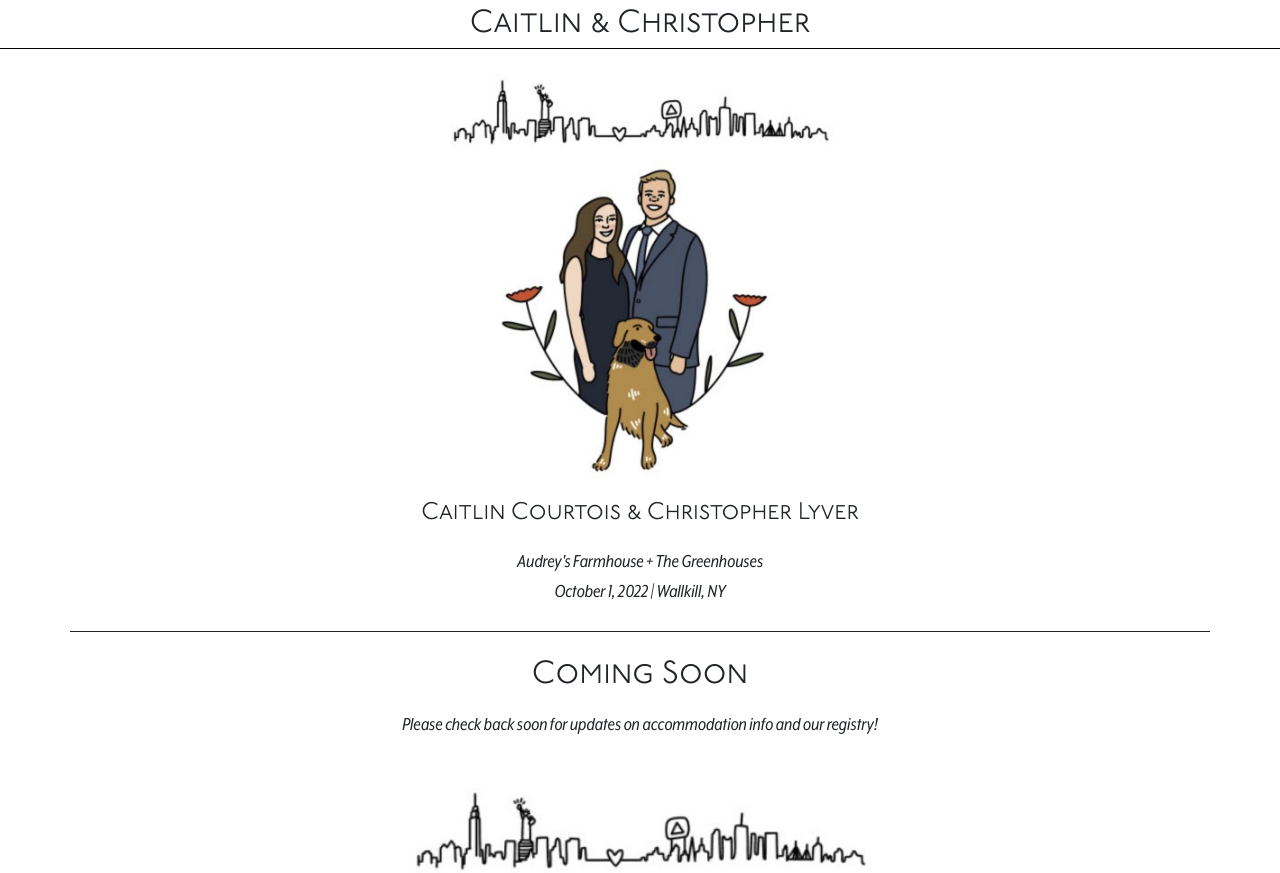
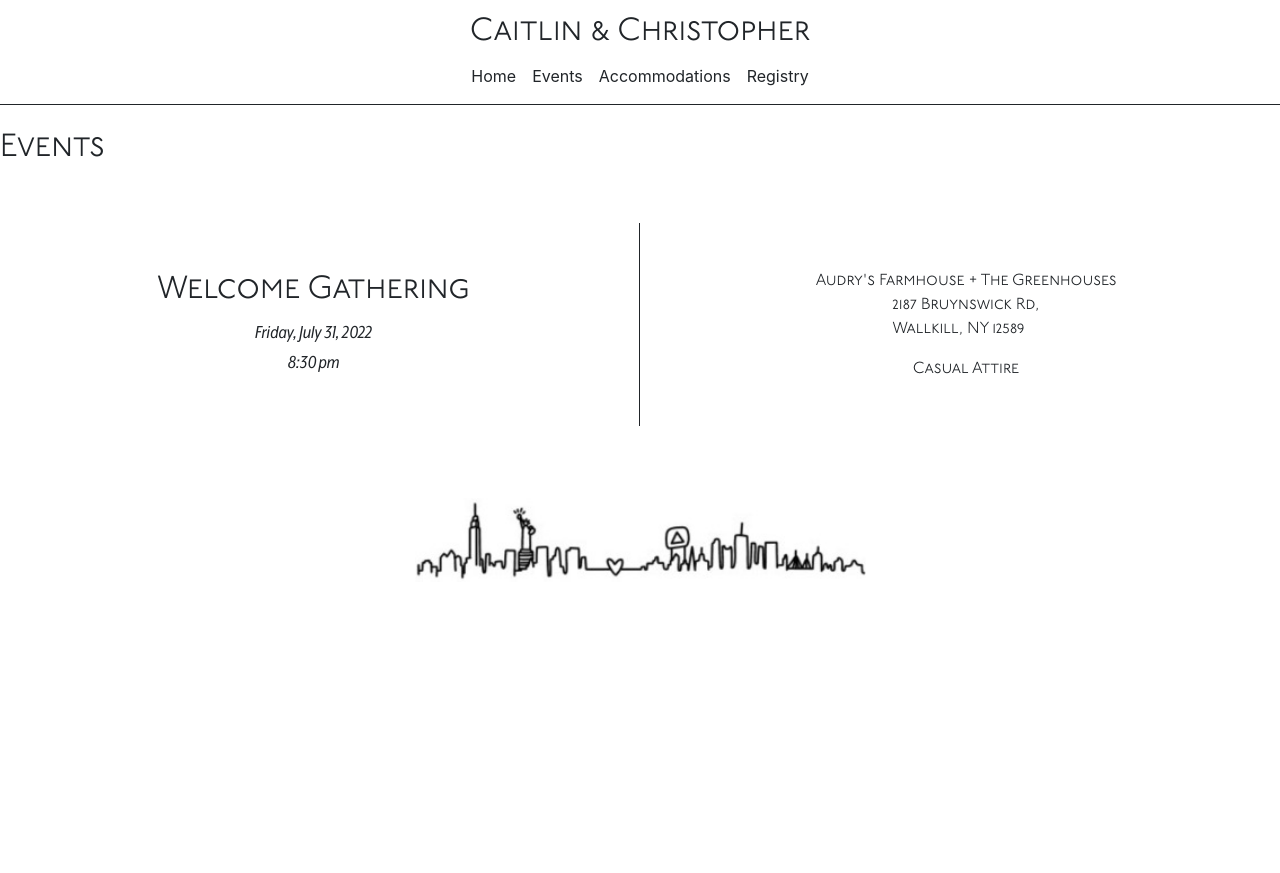
Before and after one commit to tlyver/chris-and-cait-web, a React (Create React App) app: page /events in a window 1280 px wide. After the commit the page ends 800 px from the top, so only its background shows below. Built offline with nearby package versions, Linux system fonts and the light colour scheme.

Commit message:
Navbar and router!

```diff
--- a/package.json
+++ b/package.json
@@ -9,6 +9,7 @@
     "bootstrap": "^5.1.3",
     "react": "^17.0.2",
     "react-dom": "^17.0.2",
+    "react-router-dom": "^6.2.2",
     "react-scripts": "4.0.3",
     "web-vitals": "^1.1.2"
   },
--- a/src/App.js
+++ b/src/App.js
@@ -1,16 +1,12 @@
 import './App.scss';
 import './Global.scss';
 import './fonts.scss';
-import Banner from './Banner.js';
 import Body from './Body.js';
-import Footer from './Footer.js';
 
 function App() {
   return (
     <div className="App d-flex flex-column">
-      <Banner />
       <Body />
-      <Footer />
     </div>
   );
 }
--- a/src/Banner.js
+++ b/src/Banner.js
@@ -1,18 +1,50 @@
 import React from 'react';
+import { Link } from "react-router-dom";
+import {NavLink} from 'react-router-dom'
 import './Banner.scss';
 
 class Banner extends React.Component {
   render() {
     return (
-      <div class="banner sticky-top bg-white">
-        <div class="justify-content-center">
+        <nav class="navbar navbar-expand sticky-top bg-white d-flex flex-direction--column">
           <div class="page-title underground">
             Caitlin & Christopher
           </div>
-        </div>
-      </div>
-
+          <div class="" id="navbarNav">
+            <ul class="navbar-nav">
+              <li class="nav-item">
+                <a class="nav-link link-dark" href="/">Home</a>
+              </li>
+              <li class="nav-item">
+                <a class="nav-link link-dark" href="/events">Events</a>
+              </li>
+              <li class="nav-item">
+                <a class="nav-link link-dark" href="/accommodations">Accommodations</a>
+              </li>
+              <li class="nav-item">
+                <a class="nav-link link-dark" href="/registry">Registry</a>
+              </li>
+            </ul>
+          </div>
+        </nav>
     )
   }
 }
 export default Banner;
+
+
+// <div class="banner sticky-top bg-white">
+//   <div class="justify-content-center">
+//     <div class="page-title underground">
+//       Caitlin & Christopher
+//     </div>
+//   </div>
+//   <nav
+//     style={{ paddingBottom: "0.5rem" }}
+//   >
+//     <Link to="/">Home</Link> |{" "}
+//     <Link to="/events">Events</Link> |{" "}
+//     <Link to="/accommodations">Accommodations</Link> |{" "}
+//     <Link to="/registry">Registry</Link>
+//   </nav>
+// </div>
--- a/src/Banner.scss
+++ b/src/Banner.scss
@@ -16,3 +16,7 @@
   padding: 0 0.5rem;
   border-bottom: 1px solid #000;
 }
+
+.active {
+  text-decoration: underline;
+}
--- a/src/Body.js
+++ b/src/Body.js
@@ -42,48 +42,6 @@ class Body extends React.Component {
           </div>
         </div>
         {/*
-          <div class="row row-cols-1 row-cols-xl-2 mt-4 mb-5">
-            <div class="col d-flex align-items-center justify-content-center border-right">
-              <h2>Oct. 01 2022</h2>
-            </div>
-            <div class="col d-flex flex-column align-items-center justify-content-center">
-              <h3>Audry's Farmhouse + The Greenhouses</h3>
-              <div class="d-flex flex-column address">
-                <div>
-                  2187 Bruynswick Rd,
-                </div>
-                <div>
-                  Wallkill, NY 12589
-                </div>
-              </div>
-            </div>
-          </div>
-
-          <div class="row mt-5 pt-5 border-top" id="accommodations">
-            <div class="col">
-              <h2>Accommodations</h2>
-              <div class="text-left">
-                Our wedding will be in Wallkill, NY which is about 15 miles north west of Newburgh.
-                Although there is limited availability at Audry's Farmhouse + The Greenhouses,
-                if you decide to spend the night after the reception, we have visited and recommend
-                the hotels listed below. We were unable to secure blocks at each of these hotels,
-                but booking a room online or over the phone would be the best option.
-              </div>
-              <div class="text-left pt-3">
-                <h5>Tin Brook Bed & Breakfast</h5>
-                <div>
-                  The Tin Brook Bed and Breakfast provides beautiful rooms and reasonable rates for
-                  all travelers. Set in a historic 1790s home we offer six private rooms all with
-                  private bathrooms. There is a country gift store on site and a hot breakfast
-                  is available daily.
-                </div>
-                <div>
-                  <div>Phone: 914.826.7720</div>
-                  <div>Address: 190 Read Ave</div>
-                </div>
-              </div>
-            </div>
-          </div>
 
           <div class="row mt-5 pt-5 border-top" id="registry">
             <div class="col">
@@ -100,14 +58,12 @@ class Body extends React.Component {
           </div>
         */}
 
-        <div class="row border-top border-dark py-4">
-          <div class="col">
-            <h2 class="section-header">Coming Soon</h2>
-            <div class="eaves is-20 pt-2">
-              Please check back soon for updates on accommodation info and our registry!
-            </div>
-          </div>
-        </div>
+        {/*
+
+        */
+        }
+
+
       </div>
     )
   }
--- a/src/index.js
+++ b/src/index.js
@@ -1,14 +1,32 @@
 import React from 'react';
 import ReactDOM from 'react-dom';
+import {
+  BrowserRouter,
+  Routes,
+  Route,
+} from "react-router-dom";
 import './scss/custom.scss';
 import './index.scss';
 import App from './App';
+import Accommodations from './routes/accommodations';
+import Banner from './Banner';
+import Events from './routes/events';
+import Footer from './Footer';
+import Registry from './routes/registry';
+
 import reportWebVitals from './reportWebVitals';
 
 ReactDOM.render(
-  <React.StrictMode>
-    <App />
-  </React.StrictMode>,
+  <BrowserRouter>
+    <Banner />
+    <Routes>
+      <Route path="/" element={<App />} />
+      <Route path="events" element={<Events />} />
+      <Route path="accommodations" element={<Accommodations />} />
+      <Route path="registry" element={<Registry />} />
+    </Routes>
+    <Footer />
+  </BrowserRouter>,
   document.getElementById('root')
 );
 
--- /dev/null
+++ b/src/routes/accommodations.js
@@ -0,0 +1,7 @@
+export default function Accommodations() {
+  return (
+    <main style={{ padding: "1rem 0" }}>
+      <h2>Accommodations</h2>
+    </main>
+  );
+}
--- /dev/null
+++ b/src/routes/events.js
@@ -0,0 +1,31 @@
+export default function Events() {
+  return (
+    <div>
+      <div class="row border-top border-dark py-4">
+        <div class="col">
+          <h2 class="section-header">Events</h2>
+        </div>
+      </div>
+
+      <div class="row row-cols-1 row-cols-xl-2 mt-4 mb-5">
+        <div class="col d-flex flex-direction--column align-items-center justify-content-center border-right border-dark pt-5 pb-5">
+          <h2 class="underground">Welcome Gathering</h2>
+          <div class="eaves is-20">Friday, July 31, 2022</div>
+          <div class="eaves is-20">8:30 pm</div>
+        </div>
+        <div class="col d-flex flex-column align-items-center justify-content-center underground">
+          <div>Audry's Farmhouse + The Greenhouses</div>
+          <div class="d-flex flex-column address">
+            <div>
+              2187 Bruynswick Rd,
+            </div>
+            <div>
+              Wallkill, NY 12589
+            </div>
+          </div>
+          <div class="pt-3">Casual Attire</div>
+        </div>
+      </div>
+    </div>
+  );
+}
--- /dev/null
+++ b/src/routes/registry.js
@@ -0,0 +1,7 @@
+export default function Registry() {
+  return (
+    <main style={{ padding: "1rem 0" }}>
+      <h2>Registry</h2>
+    </main>
+  );
+}
```
Also changed, not shown: 1 other file (tests, documents, lock files or other folders).
